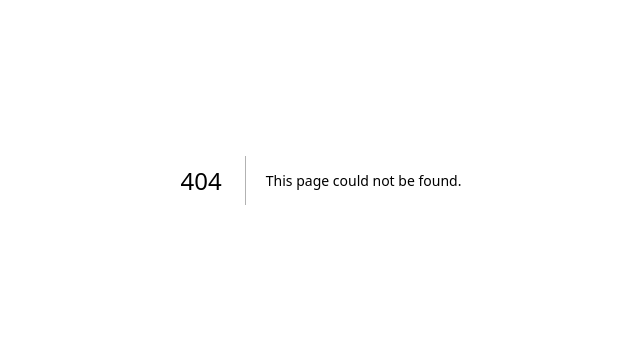
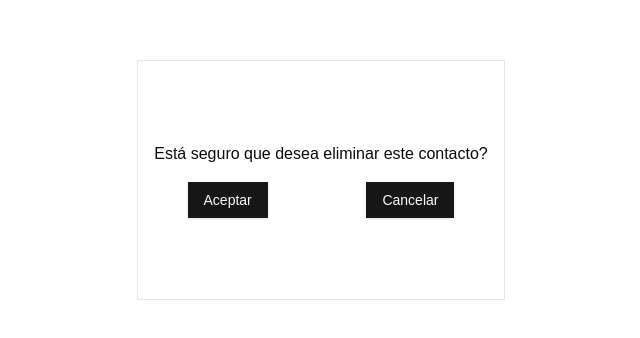
Before and after one commit to MauriJC/prueba-tecnica, a Next.js app: page /delete-contact/1 in a window 1280 px wide. Before the commit this address had no page. Shown: the part 220-558 px from the top of the page, without its empty margins (319-959 px from the left). Built offline with nearby package versions, Linux system fonts and the light colour scheme.

Commit message:
feat: implement delete contact functionality and its correspondant server action

```diff
--- /dev/null
+++ b/src/actions/delete-contact.ts
@@ -0,0 +1,7 @@
+'use server';
+
+import prisma from '@/lib/prisma';
+
+export const deleteContact = async (id: string) => {
+  await prisma.contacto.delete({ where: { id: id } });
+};
--- /dev/null
+++ b/src/app/delete-contact/[id]/page.tsx
@@ -0,0 +1,39 @@
+'use client';
+
+import { deleteContact } from '@/actions/delete-contact';
+import { Button } from '@/app/components/ui/button';
+import Link from 'next/link';
+import { useParams, useRouter } from 'next/navigation';
+import { toast } from 'sonner';
+
+export default function DeleteContactPage() {
+  const { id } = useParams();
+  const router = useRouter();
+
+  return (
+    <div className="flex h-screen flex-col items-center justify-center">
+      <div className="flex h-[30%] flex-col items-center justify-center border">
+        <h1 className="mx-4">Está seguro que desea eliminar este contacto?</h1>
+        <div className="mt-4 flex w-full justify-around">
+          <Button
+            onClick={() => {
+              toast.promise(deleteContact(id), {
+                loading: 'Procesando eliminación del contacto',
+                success: () => {
+                  router.push('/');
+                  return 'Contacto eliminado exitosamente!';
+                },
+                error: 'Ocurrrió un error!',
+              });
+            }}
+          >
+            Aceptar
+          </Button>
+          <Link href={'/'}>
+            <Button>Cancelar</Button>
+          </Link>
+        </div>
+      </div>
+    </div>
+  );
+}
```
